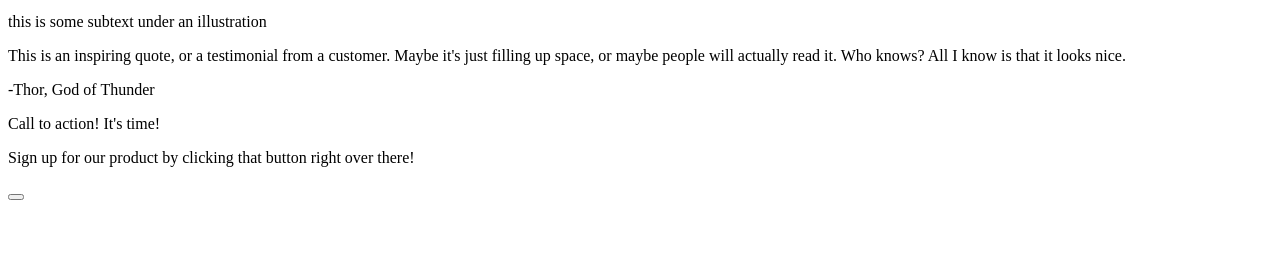
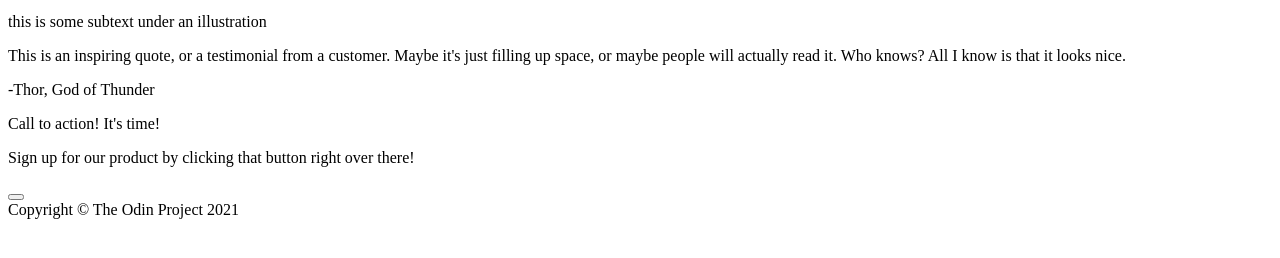
Before and after one commit to chryschi/landing-page, a plain HTML site: page index.html in a window 1280 px wide. Shown: the part 462-720 px from the top of the page. Drawn offline with Linux system fonts and the light colour scheme.

Commit message:
Add footer content

```diff
--- a/index.html
+++ b/index.html
@@ -70,6 +70,6 @@
       </div>
     </section>
 
-    <footer></footer>
+    <footer>Copyright &#169; The Odin Project 2021</footer>
   </body>
 </html>
```
